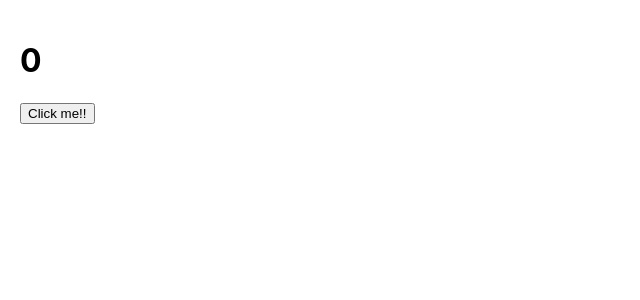
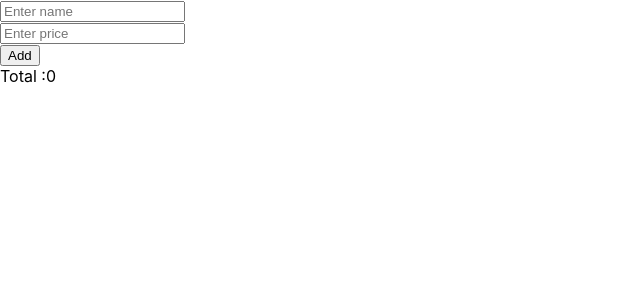
Before and after one commit to Thaoha11/react-training, a React (Create React App) app in the folder example/: page / in a window 1280 px wide. Shown: the top 300 px of the page, without its empty margins (0-640 px from the left). Built offline with nearby package versions, Linux system fonts and the light colour scheme.

Commit message:
add example

```diff
--- a/example/src/App.js
+++ b/example/src/App.js
@@ -1,4 +1,4 @@
-import { useCallback, useState } from 'react'
+import { useCallback, useMemo, useRef, useState } from 'react'
 import Content from './Content'
 
 // =============useState=====================
@@ -161,17 +161,71 @@
 
 // ===============useCallback================
 
+// function App() {
+//   const [count, setCount] = useState(0)
+
+//   const handleIncrease = useCallback(() => {
+//     setCount(prevCount => prevCount + 1)
+//   }, [])
+//   return (
+//     <div className='app' style={{ padding: 20 }}>
+//       <h1>{count}</h1>
+//       <Content onIncrease={handleIncrease} />
+//     </div>
+//   )
+// }
+
+// ==================useMemo===============
+
 function App() {
-  const [count, setCount] = useState(0)
+  const [name, setName] = useState('')
+  const [price, setPrice] = useState('')
+  const [products, setProducts] = useState([])
+  const nameRef = useRef()
 
-  const handleIncrease = useCallback(() => {
-    setCount(prevCount => prevCount + 1)
-  }, [])
+  const handelSubmit = () => {
+    setProducts([...products, {
+      name,
+      price: +price
+    }])
+    setName('')
+    setPrice('')
+    nameRef.current.focus()
+  }
+
+  const total = useMemo(() => {
+    const result = products.reduce((result, prod) => {
+      console.log('tinh toan lai')
+      console.log(products)
+      return result + prod.price
+    }, 0)
+
+    return result
+  }, [products])
   return (
-    <div className='app' style={{ padding: 20 }}>
-      <h1>{count}</h1>
-      <Content onIncrease={handleIncrease} />
-    </div>
+    <>
+      <input
+        ref={nameRef}
+        placeholder='Enter name'
+        value={name}
+        onChange={e => setName(e.target.value)}
+      />
+      <br />
+      <input
+        placeholder='Enter price'
+        value={price}
+        onChange={e => setPrice(e.target.value)}
+      />
+      <br />
+      <button onClick={handelSubmit}>Add</button>
+      <br />
+      Total :{total}
+      <ul>
+        {products.map((product, index) => (
+          <li key={index}>{product.name}-{product.price}</li>
+        ))}
+      </ul>
+    </>
   )
 }
 export default App;
```
